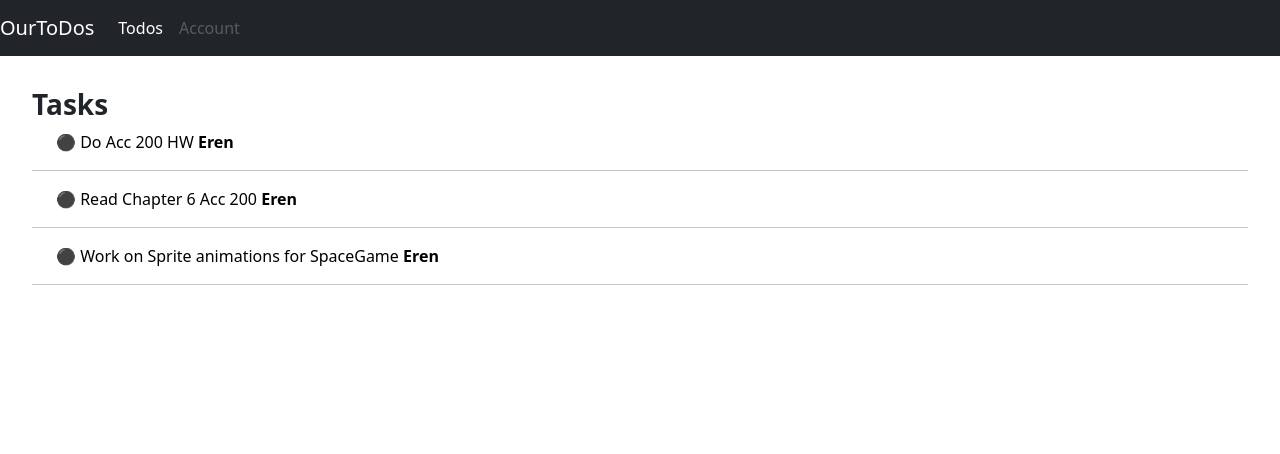
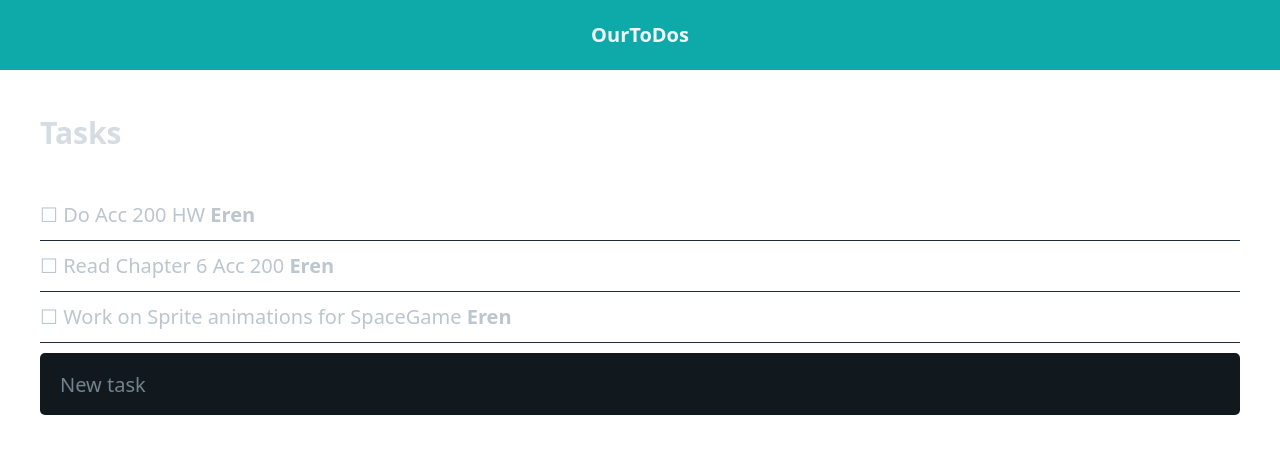
Before and after one commit to Ereneri/OurToDos, a Django app: page / in a window 1280 px wide. Shown: the top 454 px of the page. Run offline with Django 4.2, Linux system fonts and the light colour scheme; data comes from the database, SQL or seed files in the repository; both versions use the stored data as it was after the commit.

Commit message:
Changed to PicoCss

```diff
--- a/ourtodos/ourtodos/accounts/static/accounts/stylesheet.css
+++ b/ourtodos/ourtodos/accounts/static/accounts/stylesheet.css
@@ -1,8 +1,7 @@
-body {
-    padding: 10px;
+input {border:0;outline:0;}
+input:focus {
+    outline:none!important;
+    border: none;
+    border-width: 0;
+    box-shadow: none;
 }
-
-a {
-    text-decoration: none;
-    color: black
-}
--- a/ourtodos/ourtodos/accounts/templates/accounts/layout.html
+++ b/ourtodos/ourtodos/accounts/templates/accounts/layout.html
@@ -4,24 +4,23 @@
 <html lang="en">
     <head>
         <title>OurTodos</title>
-        <link href="https://cdn.jsdelivr.net/npm/bootstrap@5.0.2/dist/css/bootstrap.min.css" rel="stylesheet" integrity="sha384-EVSTQN3/azprG1Anm3QDgpJLIm9Nao0Yz1ztcQTwFspd3yD65VohhpuuCOmLASjC" crossorigin="anonymous">
         <meta charset="utf-8">
         <meta name="viewport" content="width=device-width, initial-scale=1">
-        <link href="{% static 'accounts/styles.css' %}" rel="stylesheet">
+        <link rel="stylesheet" href="https://unpkg.com/@picocss/pico@latest/css/pico.min.css">
+        <link rel="stylesheet" href="{% static 'accounts/stylesheet.css' %}">
     </head>
-    <body>
-        <nav class="navbar navbar-expand-lg navbar-dark bg-dark">
-            <a class="navbar-brand" href="#">OurToDos</a>
-            <button class="navbar-toggler" type="button" data-toggle="collapse" data-target="#navbarNavAltMarkup" aria-controls="navbarNavAltMarkup" aria-expanded="false" aria-label="Toggle navigation">
-              <span class="navbar-toggler-icon"></span>
-            </button>
-            <div class="collapse navbar-collapse" id="navbarNavAltMarkup">
-              <div class="navbar-nav">
-                <a class="nav-item nav-link active" href="#">Todos</a>
-                <a class="nav-item nav-link disabled" href="#">Account</a>
-              </div>
-            </div>
-          </nav>
+    <body data-theme="light">
+        <nav class="container-fluid" style="background-color: #0eaaaa">
+            <ul>
+            <!-- <li><a href="#" class="secondary">…</a></li> -->
+            </ul>
+            <ul>
+            <li><span style="color:aliceblue"><strong>OurToDos</strong></span></li>
+            </ul>
+            <ul>
+            <!-- <li><a href="#" class="secondary">…</a></li> -->
+            </ul>
+        </nav>
         {% block body %}
         {% endblock %}
     </body>
--- a/ourtodos/ourtodos/accounts/templates/accounts/task_list.html
+++ b/ourtodos/ourtodos/accounts/templates/accounts/task_list.html
@@ -1,28 +1,27 @@
 {% extends "accounts/layout.html" %}
 
 {% block body %}
-<div style="padding: 2em">
+<div style="padding: 2em" data-theme="dark">
     {% for message in messages %}
         <div class="alert alert-primary">
             {{ message }}
         </div>
     {% endfor %}
     <h3><strong>Tasks</strong></h3>
-
         <table>
             {% for task in tasks %}
             <tr>
-                <a href="{% url 'completeTask' task.id %}" style="text-decoration: none; color: black">
+                <a href="{% url 'completeTask' task.id %}" style="text-decoration: none;" data-theme="dark">
                     <div class="form-check">
                         {% if task.complete %}
-                        <div style="text-decoration: line-through; color: darkgray">
-                                ✅
+                        <div style="text-decoration: line-through" data-theme="light">
+                                ☒
                                 {{ task.task }}
                                 <strong>{{ task.user }}</strong>
-                                {{ task.compltedBy }}
+                                {{ task.completedBy }}
                         </div>
                         {% else %}
-                            ⚫
+                            ☐
                             {{ task.task }}
                             <strong>{{ task.user }}</strong>
                         {% endif %}
@@ -31,8 +30,11 @@
                 <hr>
             </tr>
             {% empty %}
-                <h3>No tasks</h3>
+            <h3>No tasks</h3>
             {% endfor %}
+            <tr>
+                    <input type="text" placeholder="New task"/>
+            </tr>
             </tr>
     </table>
 
```
Also changed, not shown: ourtodos/ourtodos/db.sqlite3, 6 other files.
